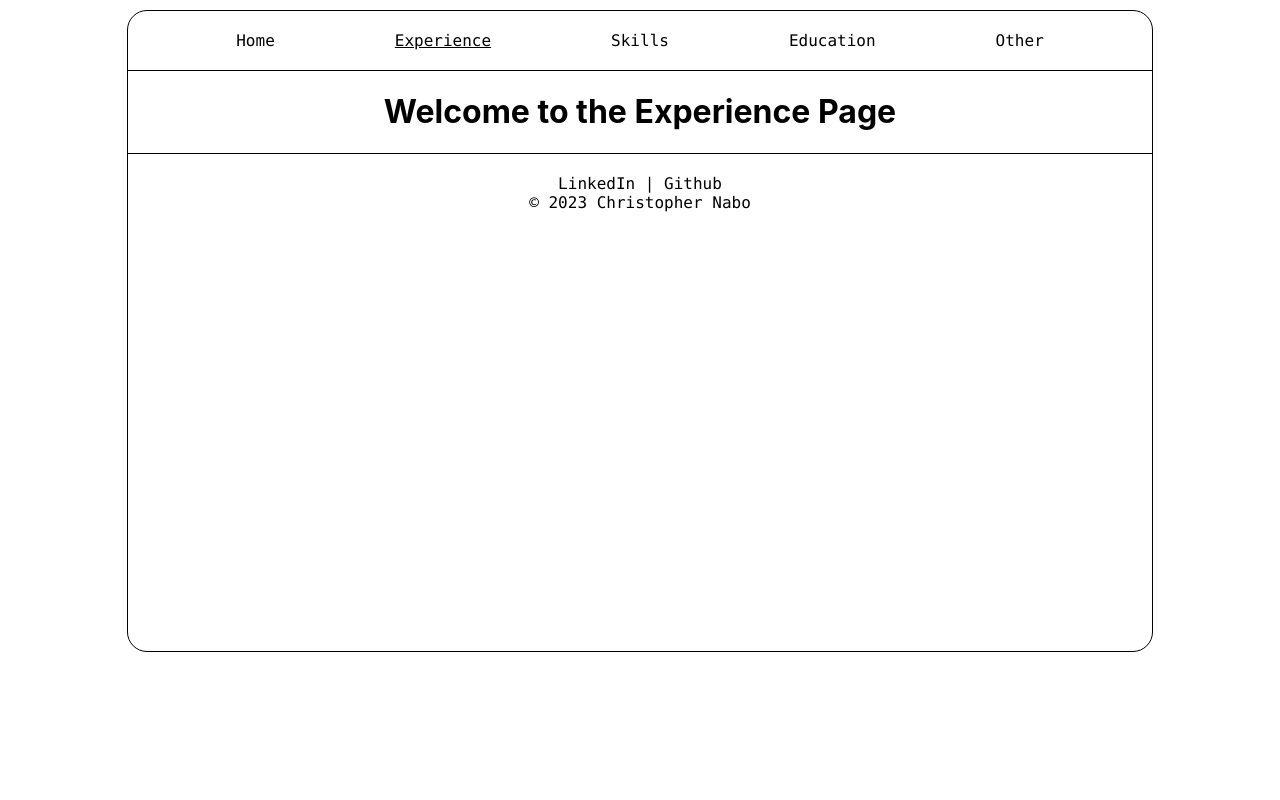
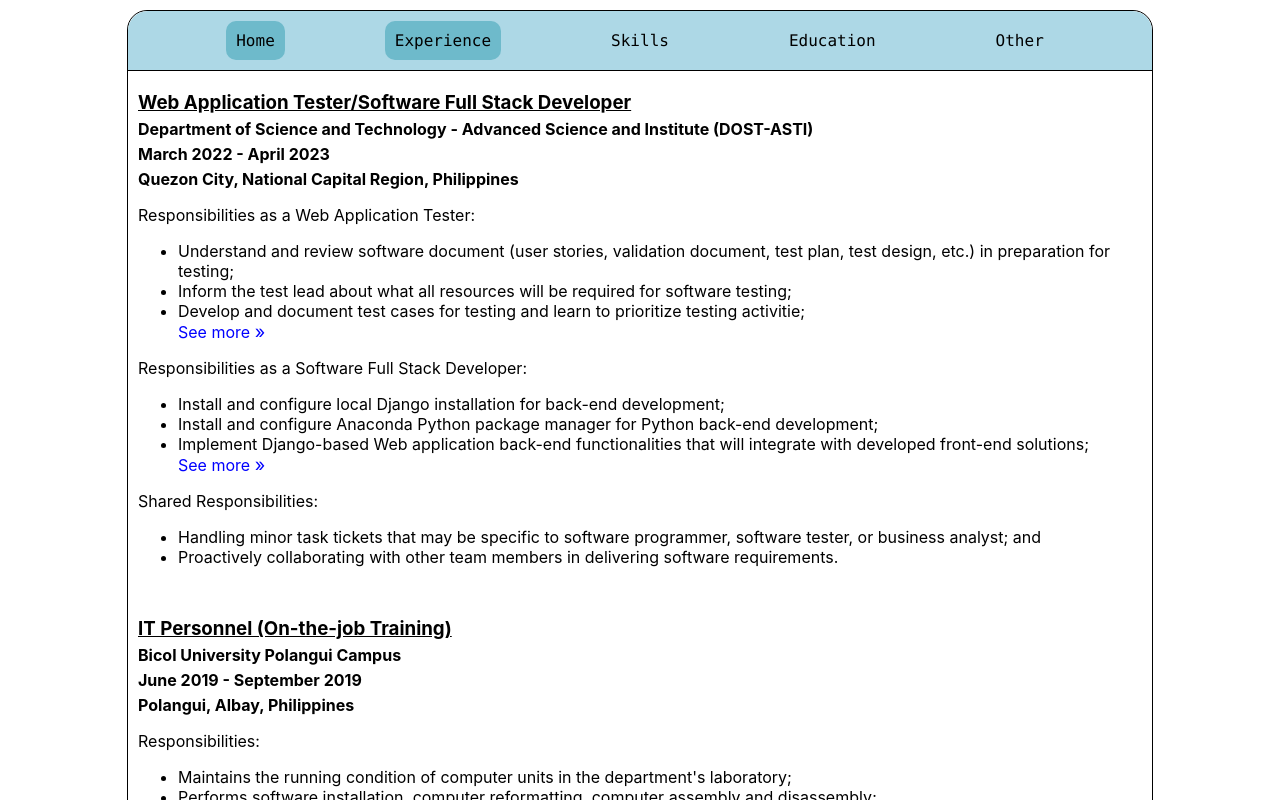
Before and after one commit to christophernabo/resume, a React (Create React App) app: page /experience in a window 1280 px wide. Shown: the top 800 px of the page. Built offline with nearby package versions, Linux system fonts and the light colour scheme.

Commit message:
fixed the styling of navbar and footer, also added information on the Experience page

```diff
--- a/src/components/Pages/Education.jsx
+++ b/src/components/Pages/Education.jsx
@@ -4,7 +4,7 @@
 
 function EducationPage() {
     return (
-        <div style={{ display: 'inline-block', justifyContent: 'center', minHeight: "80vh", minWidth: "80vw", border: "1px solid black ", margin: "10px", borderRadius: "20px" }}>
+        <div style={{ display: 'inline-block', width: "80vw", border: "1px solid black ", margin: "10px", borderRadius: "20px" }}>
             <Navbar />
             <h1>Welcome to the Education Page</h1>
             <Footer />
--- a/src/components/Pages/Experience.jsx
+++ b/src/components/Pages/Experience.jsx
@@ -1,15 +1,115 @@
-import React from "react";
+import React, { useState } from "react";
 import Navbar from "../UI/Navbar";
 import Footer from "../UI/Footer";
 
-function ExperiencePage() {
+const ExperiencePage = () => {
+    const [showFullList, setShowFullList] = useState(false);
+    const [showFullList1, setShowFullList1] = useState(false);
+
+    const toggleList = () => {
+        setShowFullList(!showFullList);
+    }
+
+    const toggleList1 = () => {
+        setShowFullList1(!showFullList1);
+    }
+
     return (
-        <div style={{ display: 'inline-block', justifyContent: 'center', minHeight: "80vh", minWidth: "80vw", border: "1px solid black ", margin: "10px", borderRadius: "20px" }}>
+        <div style={{ display: 'inline-block', width: "80vw", border: "1px solid black ", margin: "10px", borderRadius: "20px" }}>
             <Navbar />
-            <h1>Welcome to the Experience Page</h1>
+            <div style={{ margin: "10px", textAlign: "left" }}>
+                <h3 style={{ marginTop: "20px", marginBottom: "5px", textDecoration: "underline" }}>Web Application Tester/Software Full Stack Developer</h3>
+                <h4 style={{ marginTop: "0", marginBottom: "5px" }}>Department of Science and Technology - Advanced Science and Institute (DOST-ASTI)</h4>
+                <h4 style={{ marginTop: "0", marginBottom: "5px" }}>March 2022 - April 2023</h4>
+                <h4 style={{ marginTop: "0", marginBottom: "5px" }}>Quezon City, National Capital Region, Philippines</h4>
+                <p>Responsibilities as a Web Application Tester:</p>
+                <ul>
+                    {showFullList ? (
+                        <>
+                            <li>Understand and review software document (user stories, validation document, test plan, test design, etc.) in preparation for testing;</li>
+                            <li>Inform the test lead about what all resources will be required for software testing;</li>
+                            <li>Develop and document test cases for testing and learn to prioritize testing activities;</li>
+                            <li>Execute test cases to verify bug-free functionality of new and existing features;</li>
+                            <li>Discover, research, and document project bugs and defects;</li>
+                            <li>Product support, investigating potential live issues and bugs;</li>
+                            <li>Work directly with the programming and design teams to investigate and reproduce complex issues;</li>
+                            <li>Identify, report and document software defects using provided templates;</li>
+                            <li>Participate in events and other activities (e.g., exhibits, meetings, and seminars) needed for the project; and</li>
+                            <li>Write documentation of the software, e.g. test plan, testcases, bug reports, technical documentation.</li>
+                            <li style={{ listStyleType: "none" }}>
+                                <a style={{ color: "blue", cursor: "pointer" }} onClick={toggleList}><span style={{ fontSize: "18px" }}>&laquo;</span> See less </a>
+                            </li>
+                        </>
+                    ) : (
+                        <>
+                            <li>Understand and review software document (user stories, validation document, test plan, test design, etc.) in preparation for testing;</li>
+                            <li>Inform the test lead about what all resources will be required for software testing;</li>
+                            <li>Develop and document test cases for testing and learn to prioritize testing activitie;</li>
+                            <li style={{ listStyleType: "none" }}>
+                                <a style={{ color: "blue", cursor: "pointer" }} onClick={toggleList}>See more <span style={{ fontSize: "18px" }}>&raquo;</span></a>
+                            </li>
+                        </>
+                    )}
+                </ul>
+                <p>Responsibilities as a Software Full Stack Developer:</p>
+                <ul>
+                    {showFullList1 ? (
+                        <>
+                            <li>Install and configure local Django installation for back-end development;</li>
+                            <li>Install and configure Anaconda Python package manager for Python back-end development;</li>
+                            <li>Implement Django-based Web application back-end functionalities that will integrate with developed front-end solutions;</li>
+                            <li>Implement Django-based API application endpoints;</li>
+                            <li>Install and configure local installations of NGINX, GUnicorn, and PostgreSQL for integration with the back-end source code;</li>
+                            <li>Perform unit tests for written back-end source code;</li>
+                            <li>Collaborate with business analyst, front-end developer, and API designer in identifying back-end functionalities that need to be implemented;</li>
+                            <li>Collaborate with the AI engineers in integrating the developed machine learning models into the API application;</li>
+                            <li>Collaborate with the system administrator in deploying the developed Django-based Web application and API application;</li>
+                            <li>Develop technical documentation of written back-end source code for the Web application and API application;</li>
+                            <li>Participate in regular Scrum stand-up meetings with the system development team to give status updates on assigned software development tasks;</li>
+                            <li>Design user interaction models, workflows and user interfaces;</li>
+                            <li>Collaborate with business analyst and back-end developers to define the user experience;</li>
+                            <li>Perform hands-on programming tasks, such as prototyping, feature development, bug fixing, testing across multiple browsers/platforms;</li>
+                            <li>Implement best practices for coding in accordance to W3C standards, great usability and exceptional quality, with awareness of client needs and priorities;</li>
+                            <li>Design and implement web applications;</li>
+                            <li>Translate exchange specifications and build systems' prototype;</li>
+                            <li>Produce system's manuals and technical documentation;</li>
+                            <li>Ensure system features behave according to specifications by conducting unit test, integration test and regression test; and</li>
+                            <li>Write documentation of the software, e.g. user manual, technical documentation.</li>
+                            <li style={{ listStyleType: "none" }}>
+                                <a style={{ color: "blue", cursor: "pointer" }} onClick={toggleList1}><span style={{ fontSize: "18px" }}>&laquo;</span> See less </a>
+                            </li>
+                        </>
+                    ) : (
+                        <>
+                            <li>Install and configure local Django installation for back-end development;</li>
+                            <li>Install and configure Anaconda Python package manager for Python back-end development;</li>
+                            <li>Implement Django-based Web application back-end functionalities that will integrate with developed front-end solutions;</li>
+                            <li style={{ listStyleType: "none" }}>
+                                <a style={{ color: "blue", cursor: "pointer" }} onClick={toggleList1}>See more <span style={{ fontSize: "18px" }}>&raquo;</span></a>
+                            </li>
+                        </>
+                    )}
+                </ul>
+                <p>Shared Responsibilities:</p>
+                <ul>
+                    <li>Handling minor task tickets that may be specific to software programmer, software tester, or business analyst; and</li>
+                    <li>Proactively collaborating with other team members in delivering software requirements.</li>
+                </ul>
+                <h3 style={{ marginTop: "50px", marginBottom: "5px", textDecoration: "underline" }}>IT Personnel (On-the-job Training)</h3>
+                <h4 style={{ marginTop: "0", marginBottom: "5px" }}>Bicol University Polangui Campus</h4>
+                <h4 style={{ marginTop: "0", marginBottom: "5px" }}>June 2019 - September 2019</h4>
+                <h4 style={{ marginTop: "0", marginBottom: "5px" }}>Polangui, Albay, Philippines</h4>
+                <p>Responsibilities:</p>
+                <ul>
+                    <li>Maintains the running condition of computer units in the department's laboratory;</li>
+                    <li>Performs software installation, computer reformatting, computer assembly and disassembly;</li>
+                    <li>Keeps an inventory of the computers and their peripheral devices; and</li>
+                    <li>Creates local area network among the computers and switches.</li>
+                </ul>
+            </div>
             <Footer />
         </div>
     );
-}
+};
 
 export default ExperiencePage;
--- a/src/components/Pages/Home.jsx
+++ b/src/components/Pages/Home.jsx
@@ -67,7 +67,7 @@
   }, []);
 
   return (
-    <div style={{ display: 'inline-block', justifyContent: 'center', minHeight: "80vh", minWidth: "80vw", border: "1px solid black ", margin: "10px", borderRadius: "20px" }}>
+    <div style={{ display: 'inline-block', minHeight: "80vh", width: "80vw", border: "1px solid black ", margin: "10px", borderRadius: "20px" }}>
       <Navbar />
       <div style={{ margin: '50px 0px 50px 0px' }}>
         <img src={Picture} alt="" style={{ maxWidth: '250px', height: 'auto' }} />
--- a/src/components/Pages/Other.jsx
+++ b/src/components/Pages/Other.jsx
@@ -4,7 +4,7 @@
 
 function OtherPage() {
     return (
-        <div style={{ display: 'inline-block', justifyContent: 'center', minHeight: "80vh", minWidth: "80vw", border: "1px solid black ", margin: "10px", borderRadius: "20px" }}>
+        <div style={{ display: 'inline-block', width: "80vw", border: "1px solid black ", margin: "10px", borderRadius: "20px" }}>
             <Navbar />
             <h1>Welcome to the Other Page</h1>
             <Footer />
--- a/src/components/Pages/Skills.jsx
+++ b/src/components/Pages/Skills.jsx
@@ -4,7 +4,7 @@
 
 function SkillsPage() {
     return (
-        <div style={{ display: 'inline-block', justifyContent: 'center', minHeight: "80vh", minWidth: "80vw", border: "1px solid black ", margin: "10px", borderRadius: "20px" }}>
+        <div style={{ display: 'inline-block', width: "80vw", border: "1px solid black ", margin: "10px", borderRadius: "20px" }}>
             <Navbar />
             <h1>Welcome to the Skills Page</h1>
             <Footer />
--- a/src/components/UI/Footer.jsx
+++ b/src/components/UI/Footer.jsx
@@ -6,13 +6,15 @@
             style={{
                 position: "relative",
                 bottom: 0,
-                margin: "20px 0px 20px 0px",
+                padding: "20px 0px 20px 0px",
                 borderTop: "1px solid black",
+                borderRadius: "0px 0px 20px 20px",
                 fontFamily: "Consolas",
-                fontSize: "16px"
+                fontSize: "16px",
+                backgroundColor: "#ADD8E6",
             }}
         >
-            <div style={{ marginTop: "20px" }}>LinkedIn | Github</div>
+            <div><a href="https://www.linkedin.com/" target="_blank" rel="noopener noreferrer" style={{ textDecoration: "none" }} aria-label="LinkedIn Profile"><span style={{ cursor: "pointer", color: "inherit" }} >LinkedIn</span></a> | <a href="https://www.github.com/" target="_blank" rel="noopener noreferrer" style={{ textDecoration: "none" }} aria-label="LinkedIn Profile"><span style={{ cursor: "pointer", textDecoration: "none", color: "inherit" }}>Github</span></a></div>
             <div>© 2023 Christopher Nabo</div>
         </div>
     );
--- a/src/components/UI/Navbar.jsx
+++ b/src/components/UI/Navbar.jsx
@@ -1,61 +1,83 @@
-import React, { useState } from "react";
+import React, { useState, useEffect } from "react";
 import { useHistory } from "react-router-dom";
 
 function Navbar() {
   const [buttons, setButtons] = useState([
-    { id: 0, isHovered: false, label: "Home", link: "/" },
-    { id: 1, isHovered: false, label: "Experience", link: "/experience" },
-    { id: 2, isHovered: false, label: "Skills", link: "/skills" },
-    { id: 3, isHovered: false, label: "Education", link: "/education" },
-    { id: 4, isHovered: false, label: "Other", link: "/other" }
+    { id: 0, label: "Home", link: "/" },
+    { id: 1, label: "Experience", link: "/experience" },
+    { id: 2, label: "Skills", link: "/skills" },
+    { id: 3, label: "Education", link: "/education" },
+    { id: 4, label: "Other", link: "/other" }
   ]);
+
+  const [activeButton, setActiveButton] = useState(null);
 
   const history = useHistory();
 
-  const handleHover = (id, isHovered, link) => {
-    if (link !== history.location.pathname) {
+  useEffect(() => {
+    const activeLink = localStorage.getItem("activeLink");
+    if (activeLink) {
       const updatedButtons = buttons.map((button) =>
-        button.id === id ? { ...button, isHovered } : button
+        button.link === activeLink ? { ...button, isHovered: true } : button
       );
       setButtons(updatedButtons);
+      setActiveButton(activeLink);
+    } else {
+      const updatedButtons = buttons.map((button) =>
+        button.label === "Home" ? { ...button, isHovered: true } : button
+      );
+      setButtons(updatedButtons);
+      localStorage.setItem("activeLink", "/");
+      setActiveButton("/");
     }
+  }, [localStorage]);
+
+  const handleHover = (id, isHovered) => {
+    const updatedButtons = buttons.map((button) =>
+      button.id === id ? { ...button, isHovered } : button
+    );
+    setButtons(updatedButtons);
   };
 
   const handleClick = (link) => {
+    const updatedButtons = buttons.map((button) =>
+      button.link === link ? { ...button, isHovered: true, isActive: true } : { ...button, isHovered: false, isActive: false }
+    );
+    setButtons(updatedButtons);
+    localStorage.setItem("activeLink", link);
+
     if (link !== history.location.pathname) {
       history.push(link);
+    } else {
+      window.location.reload();
     }
   };
 
   const buttonStyle = {
-    backgroundColor: "#ffffff",
-    color: "#000000",
+    backgroundColor: "transparent",
     border: "none",
     borderRadius: "10px",
     padding: "10px",
     margin: "10px 50px 10px 50px",
     fontFamily: "Consolas",
     fontSize: "16px",
-    transition: "background-color 0.3s ease-in-out"
+    transition: "background-color 0.3s ease-in-out",
+    cursor: "pointer"
   };
 
+
   return (
-    <div style={{ borderBottom: "1px solid black" }}>
+    <div style={{ borderBottom: "1px solid black", backgroundColor: "#ADD8E6", borderRadius: "20px 20px 0px 0px", }}>
       {buttons.map((button) => (
         <button
           key={button.id}
+          className={button.isActive ? "active" : ""}
           style={{
             ...buttonStyle,
-            backgroundColor: button.isHovered
-              ? "#8C8C8C"
-              : buttonStyle.backgroundColor,
-            textDecoration:
-              button.link === history.location.pathname ? "underline" : "none",
-            pointerEvents:
-              button.link === history.location.pathname ? "none" : "auto"
+            backgroundColor: button.isActive ? "#6EBACB" : (button.isHovered || button.link === history.location.pathname) ? "#6EBACB" : "transparent"
           }}
-          onMouseEnter={() => handleHover(button.id, true, button.link)}
-          onMouseLeave={() => handleHover(button.id, false, button.link)}
+          onMouseEnter={() => handleHover(button.id, true)}
+          onMouseLeave={() => handleHover(button.id, false)}
           onClick={() => handleClick(button.link)}
         >
           {button.label}
```
